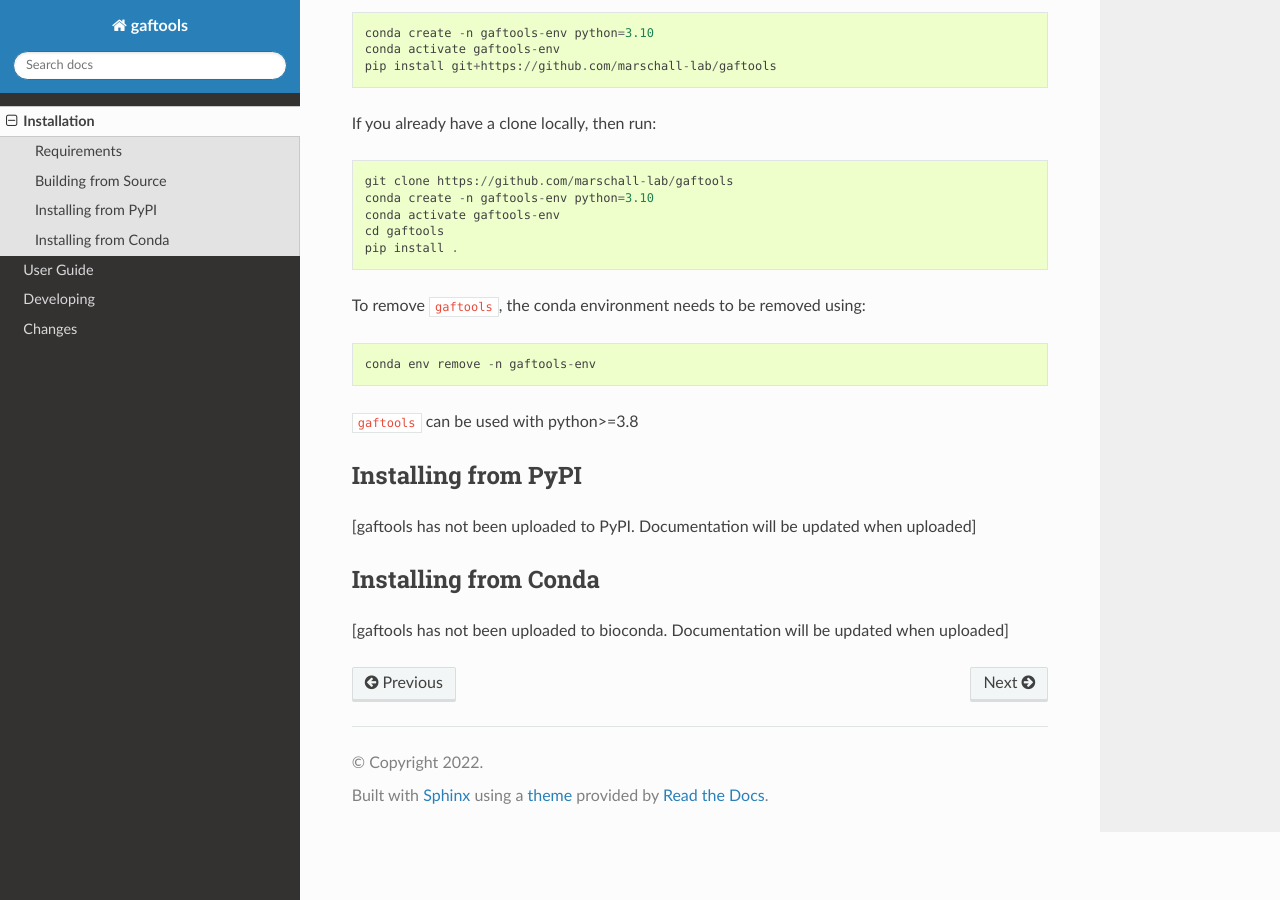
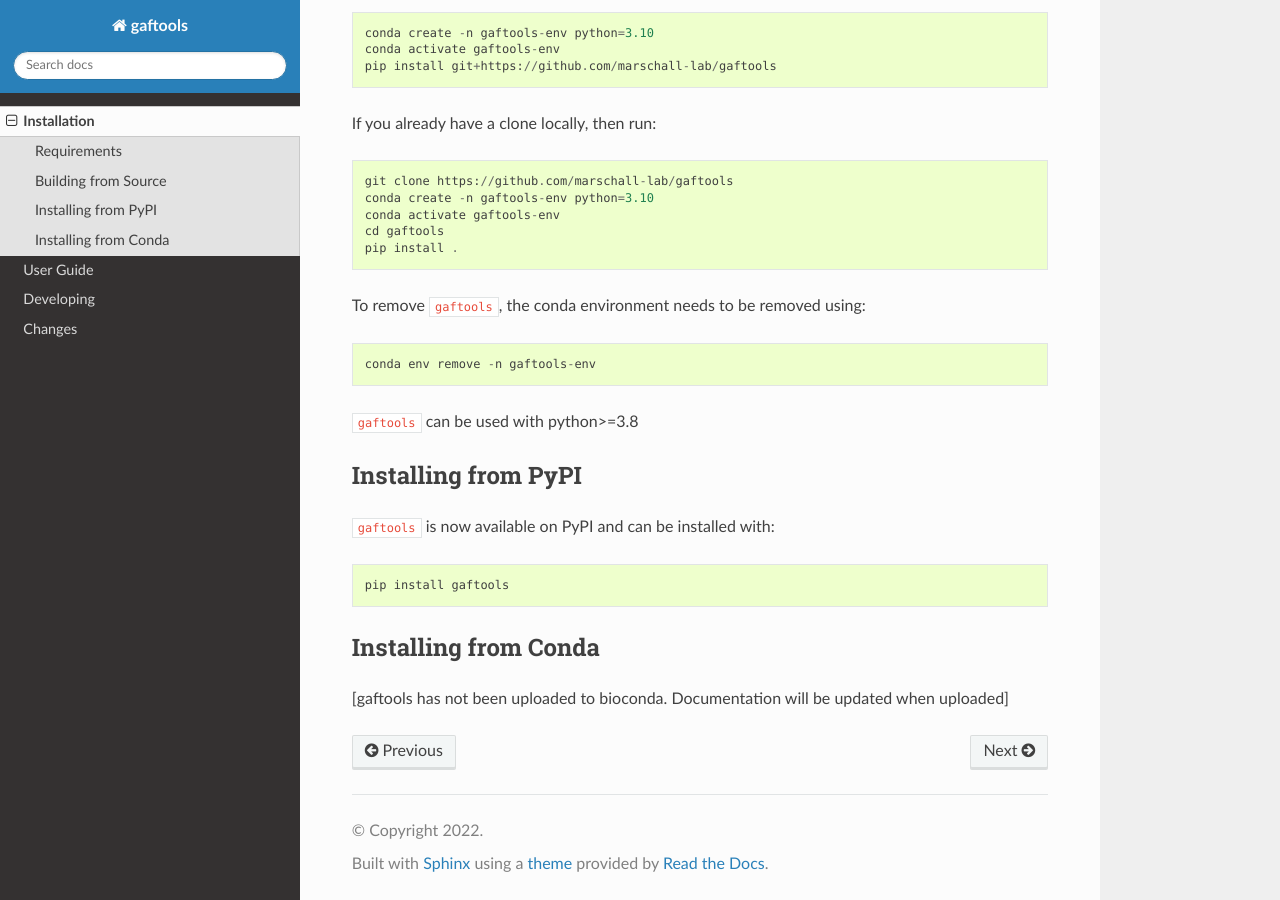
Before and after one commit to marschall-lab/gaftools, a Sphinx documentation site: the page built from docs/installation.rst, in a window 1280 px wide and 900 px high, scrolled down 713 px. Built offline with Sphinx 7.4.7 and the Read the Docs theme 2.0.0, drawn with Linux system fonts in a browser that asks for light colours; the version number could not be read and is left out.

Commit message:
adding PyPI badge and installation command

```diff
--- a/docs/README.rst
+++ b/docs/README.rst
@@ -1,3 +1,6 @@
+.. image:: https://img.shields.io/pypi/v/gaftools.svg?branch=main
+    :target: https://pypi.python.org/pypi/gaftools
+
 .. image:: https://github.com/marschall-lab/gaftools/workflows/CI/badge.svg
 
 
--- a/docs/installation.rst
+++ b/docs/installation.rst
@@ -46,7 +46,9 @@ To remove :code:`gaftools`, the conda environment needs to be removed using::
 Installing from PyPI
 --------------------
 
-[gaftools has not been uploaded to PyPI. Documentation will be updated when uploaded]
+:code:`gaftools` is now available on PyPI and can be installed with::
+
+    pip install gaftools
 
 
 Installing from Conda
```
